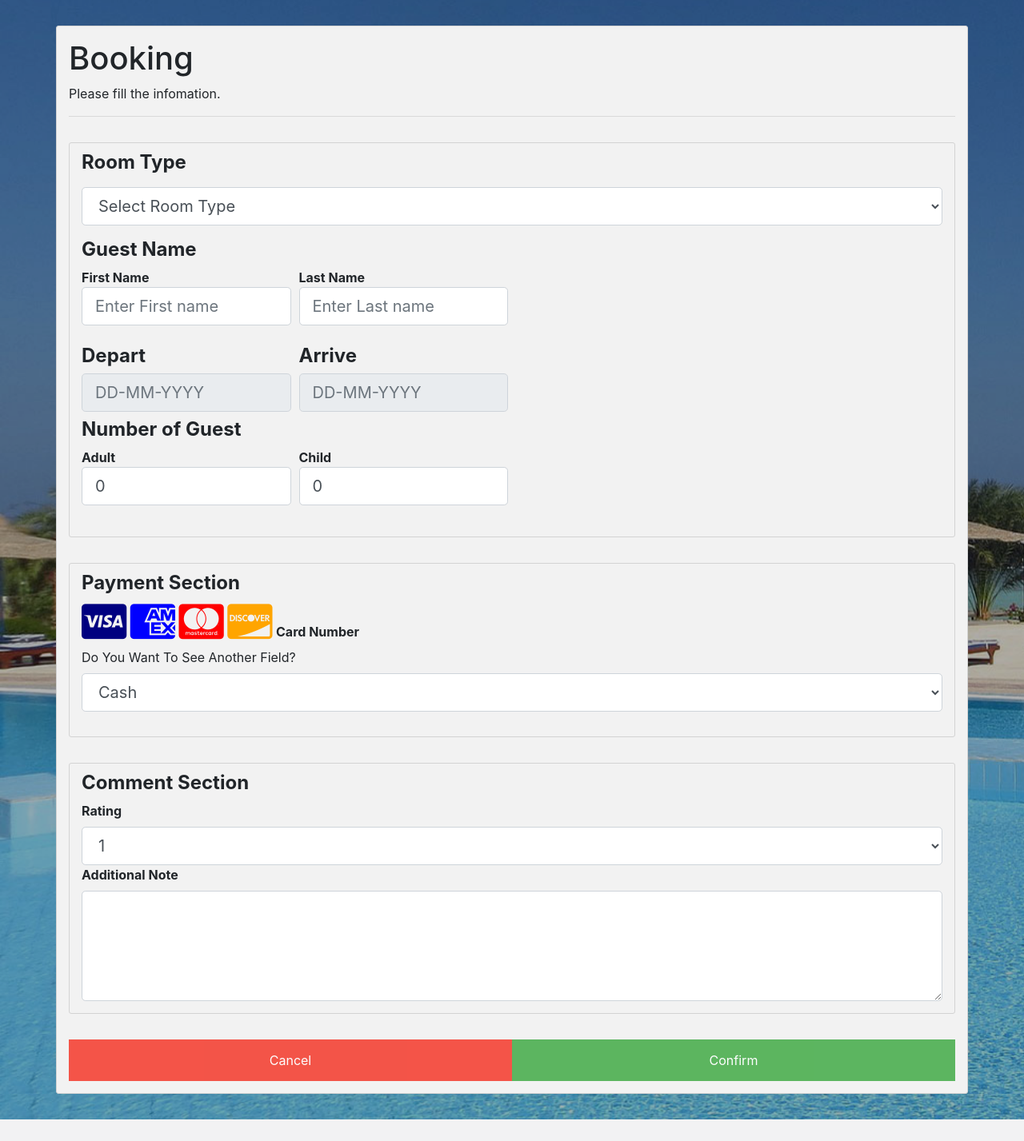
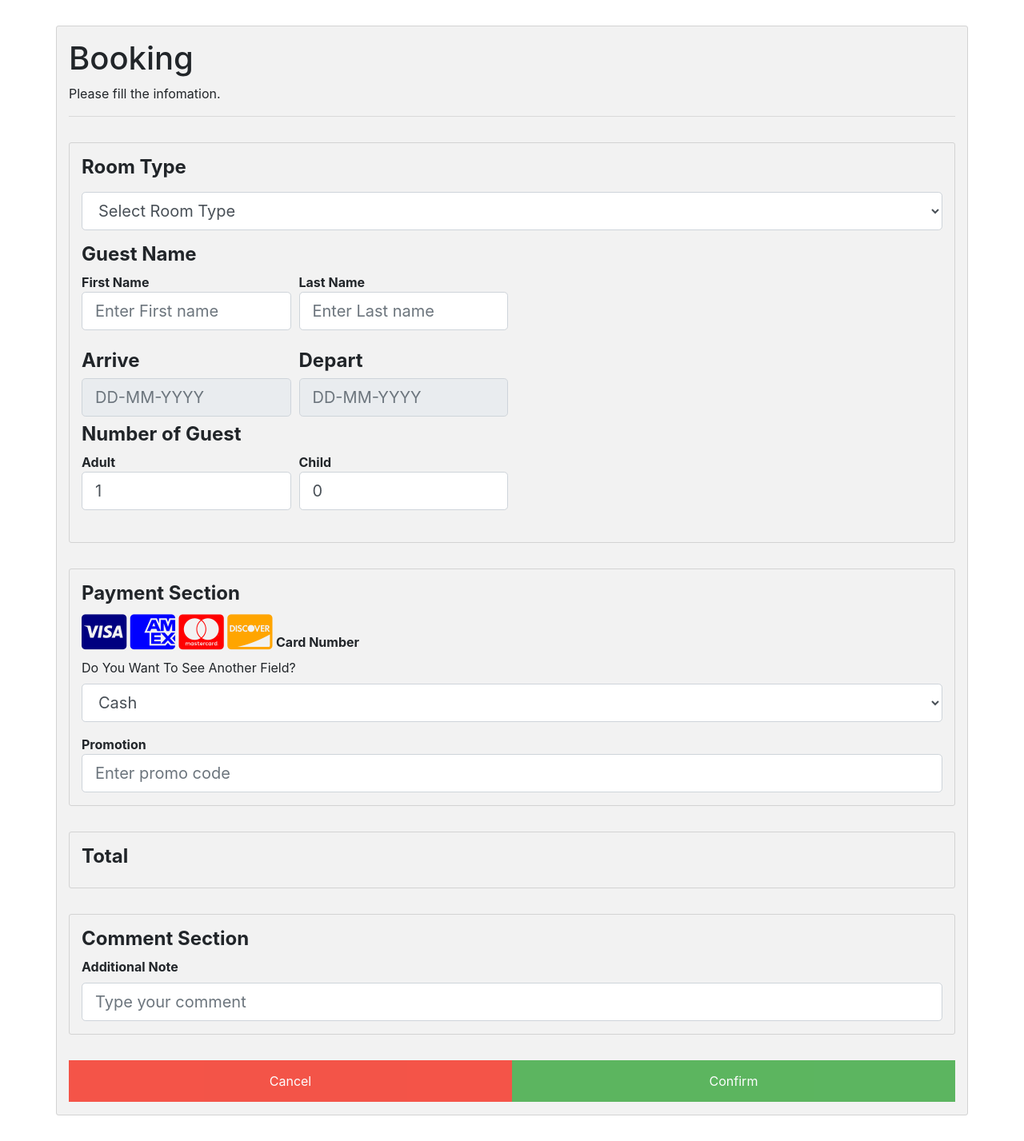
Before and after one commit to nachanok-i/Hotel-management, a PHP site: page /booking.php in a window 1280 px wide. Shown: the part 56-1483 px from the top of the page at 80% size. Before the commit the page ends 1456 px from the top, so only its background shows below. Run offline with PHP 8.4, Linux system fonts and the light colour scheme; data that the repository does not hold is empty; some libraries are stand-ins or nearby versions.

Commit message:
booking done

```diff
--- a/booking.php
+++ b/booking.php
@@ -7,7 +7,6 @@ $query_2 = "SELECT * FROM Furniture ";
 $result_2 = $conn->query($query_2);
 $result = $conn->query($query);
 ?>
-
 
 <!Doctype html>
 <html>
@@ -27,14 +26,6 @@ $result = $conn->query($query);
     <link rel="stylesheet" href="//code.jquery.com/ui/1.12.1/themes/base/jquery-ui.css">
     <script src="https://code.jquery.com/jquery-1.12.4.js"></script>
     <script src="https://code.jquery.com/ui/1.12.1/jquery-ui.js"></script>
-    <script src="https://ajax.googleapis.com/ajax/libs/jquery/3.4.1/jquery.min.js"></script>
-    <?php
-    require_once "config.php";
-    $query = "SELECT * FROM Branch ORDER BY branchID";
-    $query_2 = "SELECT * FROM Furniture ";
-    $result_2 = $conn->query($query_2);
-    $result = $conn->query($query);
-    ?>
 
     <script>
         $(document).ready(function() {
@@ -68,7 +59,7 @@ $result = $conn->query($query);
         $(document).ready(function() {
 
             $("#dt1").datepicker({
-                dateFormat: "dd-MM-yy",
+                dateFormat: "yy-MM-dd",
                 monthNames: ["1", "2", "3", "4", "5", "6", "7", "8", "9", "10", "11", "12"],
                 changeMonth: true,
                 changeYear: true,
@@ -83,7 +74,7 @@ $result = $conn->query($query);
                 }
             });
             $('#dt2').datepicker({
-                dateFormat: "dd-MM-yy",
+                dateFormat: "yy-MM-dd",
                 monthNames: ["1", "2", "3", "4", "5", "6", "7", "8", "9", "10", "11", "12"],
                 changeMonth: true,
                 changeYear: true,
@@ -118,7 +109,7 @@ $result = $conn->query($query);
 </head>
 
 <body>
-    <div class="image-box" style="--image-url: url(./picHotelRoom/background.jpg)">
+    <div>
         <div>
             <nav class="navbar navbar-expand-sm bg-dark navbar-dark">
                 <a href="index.php" class="navbar-brand">Tap Hotel</a>
@@ -147,7 +138,7 @@ $result = $conn->query($query);
             </nav>
         </div>
 
-        <form id="Booking" action="#" method="POST">
+        <form id="Booking" action="booking_action.php" method="POST">
             <div class="container pt-3 bg grey">
                 <h1>Booking</h1>
                 <p>Please fill the infomation.</p>
@@ -155,10 +146,11 @@ $result = $conn->query($query);
                 <!--for choose branch -->
                 <div class="container">
                     <div class="form-group">
-                        <!-- <label for="Branch">
-                            <h4><b>Branch</b></h4>
-                        </label>
-                        <select name="Branch" id="branch" class="form-control form-control-lg" require>
+                    <!-- <label for="Branch">
+                        <h4><b>Branch</b></h4>
+                    </label>
+
+                        <select name="Branch" class="form-control form-control-lg" require>
                             <option value="">Select Branch</option>
 
                             if ($result->num_rows > 0) {
@@ -170,7 +162,6 @@ $result = $conn->query($query);
                             }
                             ?>
                         </select> -->
-
                         <label for="Room_Type">
                             <h4><b>Room Type</b></h4>
                         </label>
@@ -186,17 +177,14 @@ $result = $conn->query($query);
                             }
                             ?>
                         </select>
-                        </p>
-
                     </div>
 
-                    <span id="output"></span>
-                    <!-- <div class="form-group">
+                   <!--  <div class="form-group">
                         <div class="mb-3">
                             <label for="price">
                                 <h4><b>Price</b></h4>
                             </label>
-                            <p><input type="text" name="price" id="price" readonly="readonly" placeholder="Enter price" class="form-control form-control-lg " required></p>
+                            <p><input type="text" name="price" readonly="readonly" placeholder="Enter price" class="form-control form-control-lg " required></p>
                         </div>
                     </div> -->
 
@@ -216,13 +204,13 @@ $result = $conn->query($query);
                     <div class="form-row">
                         <div class="col-md-3">
                             <label for="From">
-                                <h4><b>Depart</b></h4>
+                                <h4><b>Arrive</b></h4>
                                 </lable>
                                 <input type="text" name="From" readonly="readonly" placeholder="DD-MM-YYYY" id="dt1" class="form-control form-control-lg" required>
                         </div>
                         <div class="col-md-3">
                             <label for="From">
-                                <h4><b>Arrive</b></h4>
+                                <h4><b>Depart</b></h4>
                                 </lable>
 
                                 <input type="text" name="To" readonly="readonly" placeholder="DD-MM-YYYY" id="dt2" class="form-control form-control-lg" required>
@@ -234,7 +222,7 @@ $result = $conn->query($query);
                     <div class="form-row">
                         <div class="col-6 col-sm-3">
                             <label for="adult"><b>Adult</b></lable>
-                                <p><input type="number" name="adult" placeholder="Enter number" value="0" class="form-control form-control-lg" required></p>
+                                <p><input type="number" name="adult" placeholder="Enter number" value="1" class="form-control form-control-lg" required></p>
                         </div>
                         <div class="col-6 col-sm-3">
                             <label for="child"><b>Child</b></lable>
@@ -256,7 +244,7 @@ $result = $conn->query($query);
 
                     <div class="form-group">
                         <label for="seeAnotherField">Do You Want To See Another Field?</label>
-                        <select class="form-control form-control-lg" id="seeAnotherField">
+                        <select class="form-control form-control-lg" name="payment_method" id="seeAnotherField">
                             <option value="cash">Cash</option>
                             <option value="creditCard">Credit Card</option>
                         </select>
@@ -267,20 +255,28 @@ $result = $conn->query($query);
                         <input type=text name="cardNumber" id="otherField" placeholder="Card Number" class="form-control form-control-lg" required>
                     </div>
 
+                    <lable for="promotion"><b>Promotion</b></lable>
+                    <input type="text" name="promotion" placeholder="Enter promo code" class="form-control form-control-lg">
+                </div>
+                <div class="container" id="totalPrice">
+                    <h4><b>Total</b></h4>
+                    <span id="output"></span>
+                    <!-- <lable for="total"><b>Total</b></lable>
+                    <span name="total"> echo $_GET['price'];?></span> -->
                 </div>
 
                 <div class="container">
                     <h4><b>Comment Section</b></h4>
-                    <label for="rating"><b>Rating</b></label>
+                    <!-- <label for="rating"><b>Rating</b></label>
                     <select name="rating" class="form-control form-control-lg">
                         <option value=1>1</option>
                         <option value=2>2</option>
                         <option value=3>3</option>
                         <option value=4>4</option>
                         <option value=5>5</option>
-                    </select>
-                    <label for="additionalNote"><b>Additional Note</b></label>
-                    <textarea rows="4" cols="50" name="additionalNote" form="usrform" class="form-control form-control-lg"> </textarea>
+                    </select> -->
+                    <label for="additional"><b>Additional Note</b></label>
+                    <input type="text" name="additional" placeholder="Type your comment" class="form-control form-control-lg"> </textarea>
                 </div>
 
                 <div class="clearfix">
--- a/booking_hotel.css
+++ b/booking_hotel.css
@@ -1,29 +1,47 @@
-html {
-  scroll-behavior: smooth;
-}
+.image-box {
+    /* Here's the trick */
+    box-shadow: inset 0 0 0 100vw rgba(0,0,0,0.5);
+
+    /* Basic background styles */
+    background: var(--image-url) center center;
+    background-size: cover;
+
+    /* Here's the same styles we applied to our content-div earlier */
+    min-height: 100vh;
 
 
-body {
-  background: url(picHotelRoom/pic4.jpg) repeat 0 0;
-  /* Basic background styles */
-  background-size: cover;
+    /* Add a transition, just for fun */
+    transition: box-shadow .3s ease-out;
+  }
+.image-box:hover {
+      box-shadow: inset 0 0 0 100vw rgba(0,0,0,0.2);
   }
 
+  /* For demo only */
+  html, body {
+    margin: 0;
+    padding: 0;
+    font-family: sans-serif;
+  }
+  h1 {
+    font-size: 40px;
+  }
+  .container {
+    background-color: #f2f2f2;
+    margin-top: 2em;
+    margin-bottom: 2em;
+    padding: 10px 20px 15px 20px;
+    border: 1px solid rgb(211, 211, 211);
+    border-radius: 3px;
+  }
 
-/* colors code */
-.text-bl {
-  color: #343a40;
-}
-
-
-hr {
-  border: 1px solid #f1f1f1;
-  margin-bottom: 25px;
+.text_1{
+  color:black;
 }
 
 /* Set a style for all buttons */
 button {
-  background-color: #4caf50;
+  background-color: #4CAF50;
   color: white;
   padding: 14px 20px;
   margin: 8px 0;
@@ -34,7 +52,7 @@ button {
 }
 
 button:hover {
-  opacity: 1;
+  opacity:1;
 }
 
 /* Extra styles for the cancel button */
@@ -44,10 +62,14 @@ button:hover {
 }
 
 /* Float cancel and signup buttons and add an equal width */
-.cancelbtn,
-.signupbtn {
+.cancelbtn, .signupbtn {
   float: left;
   width: 50%;
+}
+
+/* Add padding to container elements */
+.container {
+  padding: 16px;
 }
 
 /* Clear floats */
@@ -59,47 +81,7 @@ button:hover {
 
 /* Change styles for cancel button and signup button on extra small screens */
 @media screen and (max-width: 300px) {
-  .cancelbtn,
-  .signupbtn {
+  .cancelbtn, .signupbtn {
     width: 100%;
   }
 }
-
-.login {
-  margin-bottom: 5px;
-}
-.dropdown-menu {
-  width: 300px !important;
-}
-
-.dropdown-menu {
-  display: none;
-  position: absolute;
-  right: 0;
-  background-color: #f9f9f9;
-  min-width: 160px;
-  box-shadow: 0px 8px 16px 0px rgba(0, 0, 0, 0.2);
-  z-index: 1;
-}
-
-.container {
-  background-color: #f2f2f2;
-  margin-top: 2em;
-  margin-bottom: 2em;
-  padding: 10px 20px 15px 20px;
-  border: 1px solid rgb(211, 211, 211);
-  border-radius: 3px;
-}
-
-body {
-  min-height:100%;
-  background:url(./picHotelRoom/pic4.jpg);
-  background-size:cover;
-  box-shadow:inset 0 0 0 2000px rgba(0, 0, 0, 0.3);
-}
-html {
-  min-height:100%;
-  background:url(./picHotelRoom/pic4.jpg);
-  background-size:cover;
-  box-shadow:inset 0 0 0 2000px rgba(0, 0, 0, 0.3);
-}
```
Also changed, not shown: booking_action.php (added, +76 -0 lines), get_price.php (added, +36 -0 lines), database/Hotel-Beta.sql (renamed from Hotel-Beta.sql).
